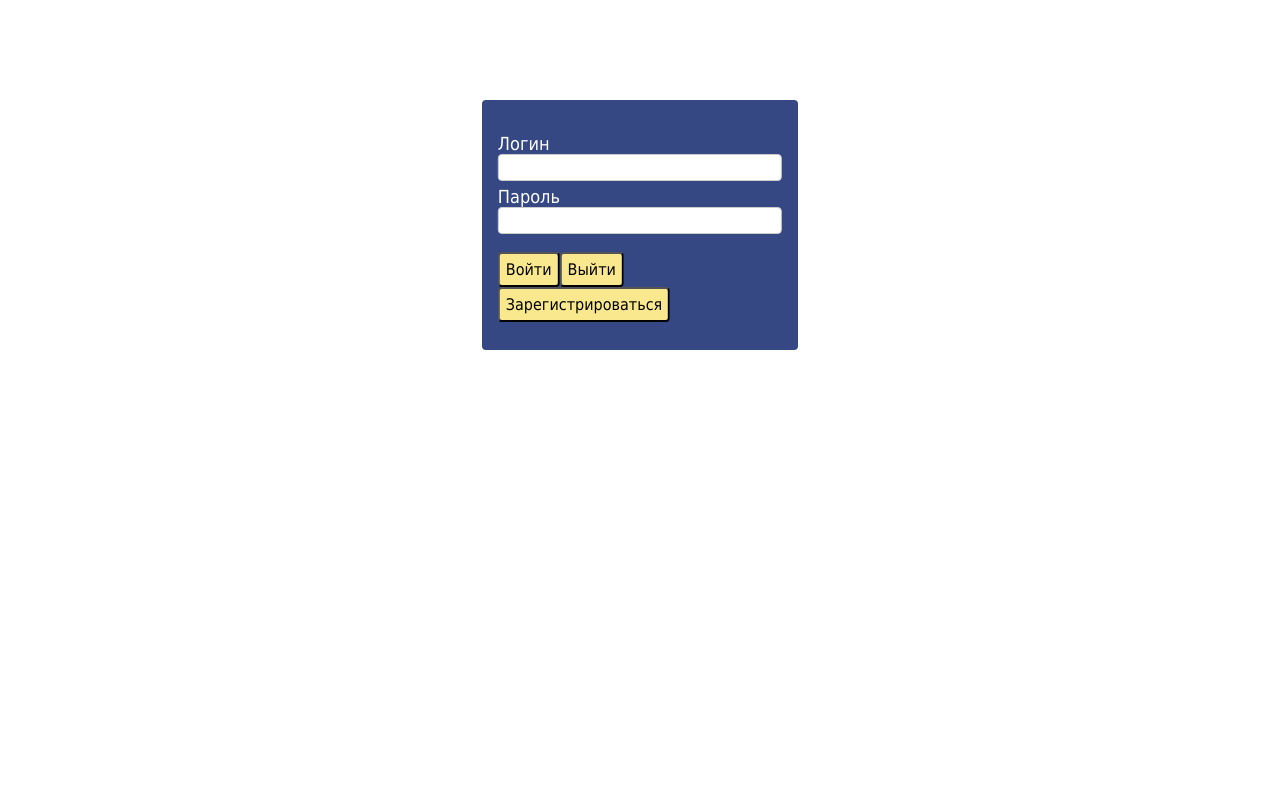
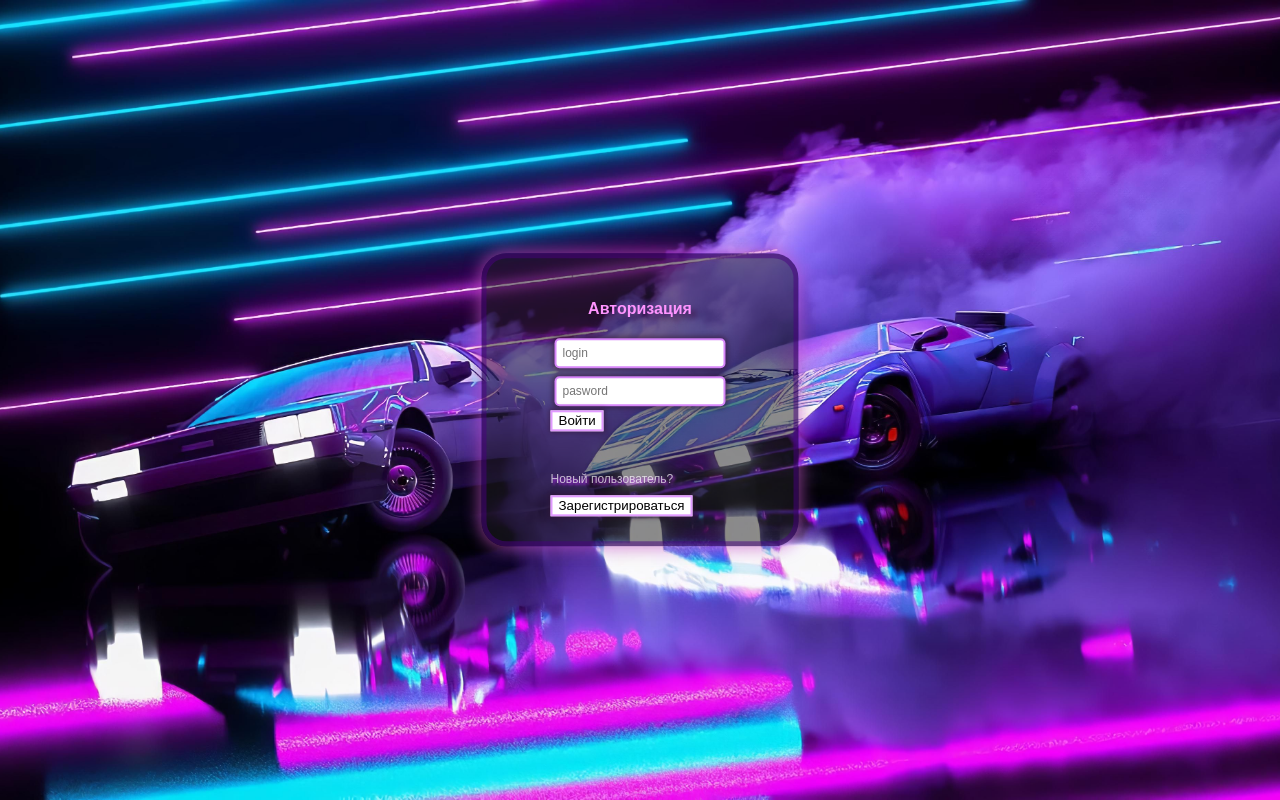
Before and after one commit to SNMetamorph/IS21, a PHP site: page / in a window 1280 px wide. Run offline with PHP 8.4, Linux system fonts and the light colour scheme.

Commit message:
Update 24.11.2021

```diff
--- a/api/application/Application.php
+++ b/api/application/Application.php
@@ -30,4 +30,21 @@ class Application
     {
         return $this->users->logout($params['token']);
     }
+
+    public function checklog($params)
+    {
+        return $this->users->checklog($params['login']);
+    }
+
+    public function checkCookie()
+    {
+        if($_COOKIE) {
+            $token = $_COOKIE['token']; //токен хорошо прилетел
+            return $this->users->getUserFromToken($token);
+        } else {
+            return array(
+                'status' => 'no'
+            ); //??????
+        }
+    }
 }
--- a/api/application/db/DB.php
+++ b/api/application/db/DB.php
@@ -7,7 +7,7 @@ class DB
         $port = '3306';
         $name = 'racing';
         $user = 'root';
-        $password = 'root';
+        $password = ''; //висело root
 
         try {
             $this->db = new PDO(
@@ -47,6 +47,12 @@ class DB
         return $result;
     }
 
+    public function getUserFromToken($token)
+    {
+        $query = 'SELECT * FROM users WHERE token = "' . $token . '"';
+        return $this->db->query($query)->fetchObject();
+    }
+
     public function addUser($name, $login, $password)
     {
         $query = "INSERT INTO `users` (`id`, `name`, `login`, `password`, `token`) VALUES (NULL, '" . $name . "', '" . $login . "', '" . $password . "', NULL)";
@@ -67,9 +73,9 @@ class DB
         $this->db->query($query);
     }
 
-    public function getToken($id)
+    public function getToken($login)
     {
-        $query = "";
+        $query = "SELECT `token` FROM users WHERE login = '" . $login . "' ";
         return $this->db->query($query)->fetchObject();
 
     }
--- a/api/application/users/Users.php
+++ b/api/application/users/Users.php
@@ -12,6 +12,8 @@ class Users
         if ($user) {
             $user->token = $this->db->addToken($user->id);
             if ($password == $user->password) {
+                $token = $user->token; //
+                setcookie('token',$token, 0, '/'); //добавили куки
                 return array(
                     'status' => 'ok',
                     'name' => $user->name,
@@ -34,17 +36,50 @@ class Users
     public function signup($name, $login, $password)
     {
         $this->db->addUser($name, $login, $password);
+        $user = $this->db->getUser($login);
+        if ($user) {
+            return array(
+                'status' => 'ok',
+                'name' => $user->name,
+            );
+        }
+    }
+
+    public function logout($token)
+    {
+        $this->db->removeToken($token);
+        setcookie('token', null, -1, '/');
+        //setcookie('token', $token, -20, '/');
         return array(
             'status' => 'ok'
         );
     }
 
-    public function logout($token)
+    public function getUserFromToken($token) {
+        $user = $this->db->getUserFromToken($token);
+        if ($user) {
+            $login = $user->login;
+            $password = $user->password;
+            return array(
+                'status' => 'ok',
+                'name' => $user->name,
+                'token' => $user->token
+            );; //беда с передачей. Не знаю что закинуть в аргумент
+        }
+    }
+
+    public function checklog($login) //Проверка на наличие логина в базе данных при регистрации
     {
-        $this->db->removeToken($token);
-        return array(
-            'status' => 'ok'
-        );
+        $user = $this->db->getUser($login);
+        if($user) {
+            return array(
+                'status' => false,
+            );
+        } else {
+            return array(
+                'status' => true
+            );
+        }
     }
 
 }
--- a/api/index.php
+++ b/api/index.php
@@ -16,6 +16,10 @@ function router($params)
                     return $app->signup($params);
                 case 'logout':
                     return $app->logout($params);
+                case 'checklog':
+                    return $app->checklog($params);
+                case 'checkCookie':
+                    return $app->checkCookie();
             }
         }
         return false;
--- a/css/main.css
+++ b/css/main.css
@@ -1,62 +1,81 @@
 body {
-    font-size: 18px;
-    font-family: "Tahoma";
+    background-size: 110%;
+    object-fit: cover;
+    background-size: cover;
+    background-position: center center;
+    background-repeat: no-repeat;
+    background-image: url('attachments/authbackgr.jpg');
 }
+.btn {
+    box-shadow: 0 0 5px 2px rgba(50, 20, 50,0.6);
+    color: rgb(0, 0, 0);
+    border: 2px solid rgb(222 144 255 / 90%);
+    border-radius: 0px;
+    background-color: rgba(255,255,255)
+}
+#show {
+    margin-top: 10%;
+    display: flex;
+    justify-content:center;
+}
+/* #auth {
+    box-shadow: 0 0 15px 3px rgb(199 85 199 / 60%);
+    padding: 2% 5%;
+    align-self: center;
+    border: 5px solid rgba(75, 0, 130, 0.5);
+    background-color: rgba(30,30,30,0.5);
+    border-radius: 25px;
+} */
 
-.form-field {
-    margin-top: 5px;
+/* #signup {
+    box-shadow: 0 0 15px 3px rgb(199 85 199 / 60%);
+    padding: 2% 5%;
+    align-self: center;
+    border: 5px solid rgba(75, 0, 130, 0.5);
+    background-color: rgba(30,30,30,0.5);
+    border-radius: 25px;
+} */
+#output {
+    color: rgb(255 49 49);
+    text-align: center;
+    margin: 5% 0% 0% 0%;
+    text-shadow: 2px 2px 4px rgb(255 42 42 / 90%);
 }
-
-.form-field-label {
-    display: block;
-    color: white;
+.inp {
+    box-shadow: 0 0 5px 2px rgba(50, 20, 50, 0.6);
+    color: black;
+    border-radius: 5px;
+    border: 2px solid rgb(210 121 248 / 90%);
+    align-self:center;
+    font-size: 12px;
+    padding: 6px;
+    margin: 4px;
 }
-
-.form-field-input {
-    width: 100%;
-    border: 1px solid #ccc;
-    border-radius: 4px;
-    padding: 5px;
+#textInfo {
+    text-align:center;
+    font-size: 16px;
+    color: rgb(255 148 255);
+    text-shadow: 5px 5px 5px rgb(58 8 58 / 60%);
+    font-family: Arial;
+    font-weight: 600;
 }
-
-.login-window-button {
-    float: left;
-    border-radius: 4px;
-    cursor: pointer;
-    background: #f9e88e;
-    padding: 6px;
-    font-size: 16;
-    font-family: "Tahoma";
-}
-
-#login-window-bg {
-    position: relative;
-    background: #364884;
-    margin: 100px auto;
-    width: 25%;
-    height: 20%;
-    min-width: 300px;
-    min-height: 250px;
-    border-radius: 4px;
-}
-
-#login-window {
+.internalDiv {
     position: absolute;
     top: 50%;
     left: 50%;
-    width: 90%;
-    transform: translate(-50%, -50%);
+    transform: translateX(-50%) translateY(-50%);
+    box-shadow: 0 0 15px 3px rgb(199 85 199 / 60%);
+    padding: 2% 5%;
+    align-self: center;
+    border: 5px solid rgba(75, 0, 130, 0.5);
+    background-color: rgba(30,30,30,0.5);
+    border-radius: 25px;
 }
-
-#login-window-btns {
-    padding-top: 1em;
+#registText {
+    font-size: 12px;
+    font-family: Arial;
+    padding: 0% 0% 0% 0%;
+    margin: 8% 0% 5% 0%;
+    color: rgba(255,255,255,0.7);
+    text-shadow: 2px 2px 3px rgb(191 42 255 / 90%);
 }
-
-#login-button-upload {
-    margin-left: 4%;
-    width: 48%;
-}
-
-#login-button-save {
-    width: 48%;
-}
--- a/index.html
+++ b/index.html
@@ -3,30 +3,15 @@
         <meta charset='utf-8'>
         <title>Гонки</title>
         <link rel="stylesheet" href="css/main.css">
-        <link rel="preconnect" href="https://fonts.gstatic.com">
-        <link href="https://fonts.googleapis.com/css2?family=Prata&display=swap" rel="stylesheet"> </link>
-        <script src="js/main.js"></script>
     </head>
     <body>
-        <div id="login-window-bg">
-            <div id="login-window">
-                <!-- <div> -->
-                    <div class="form-field">
-                        <label class="form-field-label">Логин</label>
-                        <input class="form-field-input" id="login" type="text"></input>
-                    </div>
-                    <div class="form-field">
-                        <label class="form-field-label">Пароль</label>
-                        <input class="form-field-input" id="password" type="text"></input>
-                    </div>
-                <!-- </div> -->
-                <div id="login-window-btns">
-                    <button id="login-btn" class="login-window-button">Войти</button>
-                    <button id="logout-btn" class="login-window-button">Выйти</button>
-                    <button id="signup-btn" class="login-window-button">Зарегистрироваться</button>
-                    <p id='output'></p>
-                </div>
-            </div>
+        <script src="js/Markup.js"></script>
+        <script src="js/Form.js"></script>
+        <script src="js/Auth.js"></script>
+        <script src="js/Signup.js"></script>
+        <script src="js/Menu.js"></script>
+        <script src="js/main.js"></script>
+        <div id="show"></div>
         </div>
     </body>
 </html>
--- /dev/null
+++ b/js/Menu.js
@@ -0,0 +1,39 @@
+class Menu {
+    constructor(userData) {
+        this.divId = 'menu';
+        this.userData = userData;
+    }
+
+    funcsBtn(){
+        let info = this.userData;
+        if (info) {
+            async function logout(token) {
+                await fetch(
+                    `api/?method=logout&token=${token}`
+                );
+            }
+
+            const logOutBtn = document.getElementById('logOutBtn');
+
+            logOutBtn.addEventListener('click', async function() {
+                console.log(info)
+                if (info) {
+                    await logout(info.token);
+                }
+                info = null;
+                const form = new Form();
+                const auth = new Auth();
+                form.insertTemplate(auth.divId);
+            });
+        }
+
+    }
+
+
+    menuRender(){
+        const menuDiv = document.getElementById(`${this.divId}`);
+        if (menuDiv) {
+            this.funcsBtn();
+        }
+    }
+}
--- a/js/main.js
+++ b/js/main.js
@@ -1,57 +1,25 @@
-async function backendLogin(login, password) {
+window.onload = async function() {
+    async function getPlan() {
         const answer = await fetch(
-        `api/?method=login&login=${login}&password=${password}`
+            `api/?method=checkCookie`
         );
         return await answer.json();
     }
-
-async function backendSignup(name, login, password) {
-    await fetch(
-        `api/?method=signup&name=${name}&login=${login}&password=${password}`
-    );
+    async function start() {
+        let answer = await getPlan();
+        if (answer) {
+            if (answer['data'].status == 'no') {
+                const auth = new Auth();
+                const form = new Form();
+                form.insertTemplate(auth.divId);
+            } else if (answer['data'].status == 'ok') {
+                console.log(answer, answer['data'])
+                const menu = new Menu();
+                const form = new Form();
+                form.insertTemplate(menu.divId, answer['data']);
+            }
         }
 
-async function backendLogout(token) {
-    await fetch(
-        `api/?method=logout&token=${token}`
-    );
     }
-
-window.onload = async function() {
-    const output = document.getElementById('output');
-    const loginInput = document.getElementById('login');
-    const passwordInput = document.getElementById('password');
-    let user = {};
-
-    document.getElementById('login-btn').addEventListener('click', async function() {
-        let login = loginInput.value;
-        let password = passwordInput.value;
-        let respond = await backendLogin(login, password);
-        const data = respond['data'];
-
-        if (data.status == 'ok') {
-            user.token = data.token;
-            user.name = data.name;
-            output.innerHTML = 'Добро пожаловать, ' + user.name;
+    start();
 }
-        else if (data.status == 'invalid password') {
-            output.innerHTML = 'Пароль введен неправильно';
-        }
-        else if (data.status == 'user not registered') {
-            output.innerHTML = 'Такой пользователь не зарегистрирован';
-        }
-    });
-
-    document.getElementById('logout-btn').addEventListener('click', async function() {
-        if (user.token) {
-            await backendLogout(user.token);
-        }
-    });
-
-    document.getElementById('signup-btn').addEventListener('click', async function() {
-        let login = loginInput.value;
-        let password = passwordInput.value;
-        let respond = await backendSignup(login, login, password);
-        user = respond['data'];
-    });
-}
```
Also changed, not shown: js/Auth.js (added, +46 -0 lines), js/Form.js (added, +32 -0 lines), js/Markup.js (added, +54 -0 lines), js/Signup.js (added, +71 -0 lines), racing.sql (added, +71 -0 lines), css/attachments/authbackgr.jpg (added). Lines whose indentation alone changed are shown as unchanged.
